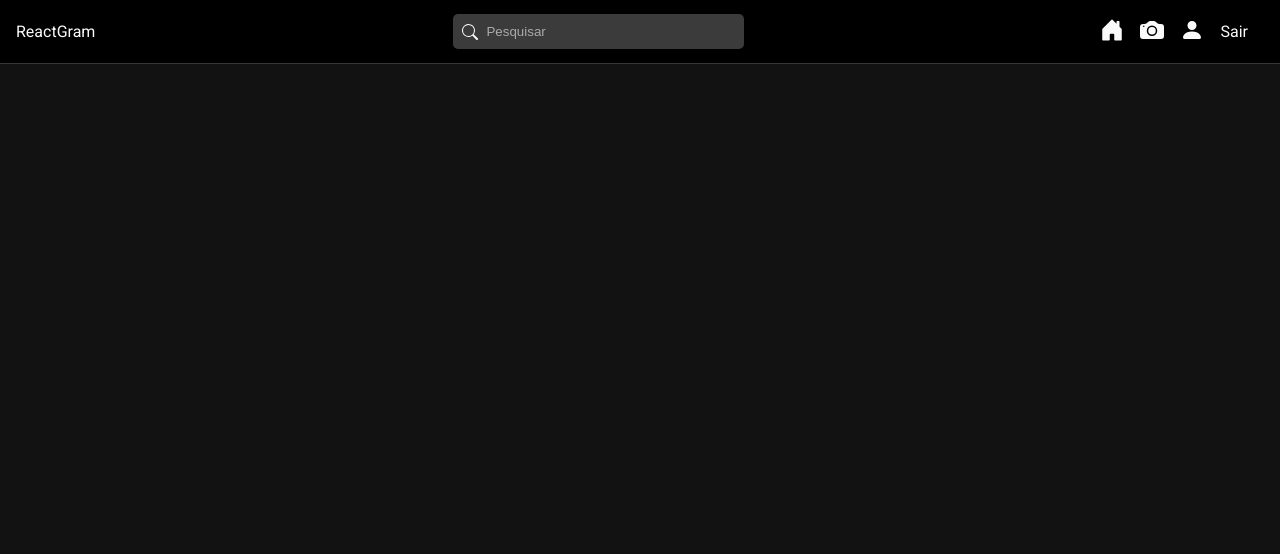
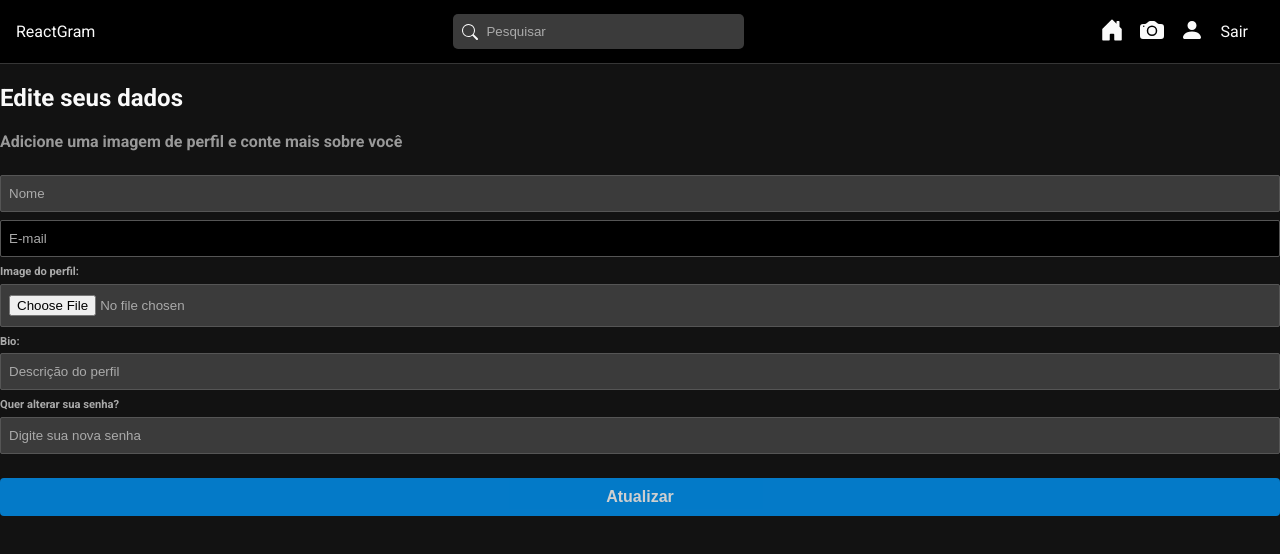
Before and after one commit to alexandrerogeriosn93/project-react-reactgram, a React (Vite) app in the folder frontend/: page /profile in a window 1280 px wide. Before the commit this address had no page. Shown: the top 554 px of the page. Built offline with nearby package versions, Linux system fonts and the light colour scheme; sample sign-in values are in the browser's storage.

Commit message:
feat: create component EditProfile

```diff
--- a/frontend/src/App.jsx
+++ b/frontend/src/App.jsx
@@ -6,6 +6,7 @@
 import { useAuth } from "./hooks/useAuth";
 import Login from "./pages/Auth/Login";
 import Register from "./pages/Auth/Register";
+import EditProfile from "./pages/EditProfile/EditProfile";
 import Home from "./pages/Home/Home";
 
 function App() {
@@ -26,6 +27,10 @@
               element={auth ? <Home /> : <Navigate to="/login" />}
             />
             <Route
+              path="/profile"
+              element={auth ? <EditProfile /> : <Navigate to="/login" />}
+            />
+            <Route
               path="/login"
               element={!auth ? <Login /> : <Navigate to="/" />}
             />
--- /dev/null
+++ b/frontend/src/pages/EditProfile/EditProfile.jsx
@@ -0,0 +1,35 @@
+import "./EditProfile.css";
+
+const EditProfile = () => {
+  const handleSubmit = (e) => {
+    e.preventDefault();
+  };
+
+  return (
+    <div id="edit-profile">
+      <h2>Edite seus dados</h2>
+      <p className="subtitle">
+        Adicione uma imagem de perfil e conte mais sobre você
+      </p>
+      <form onSubmit={handleSubmit}>
+        <input type="text" placeholder="Nome" />
+        <input type="email" placeholder="E-mail" disabled />
+        <label>
+          <span>Image do perfil:</span>
+          <input type="file" />
+        </label>
+        <label>
+          <span>Bio:</span>
+          <input type="text" placeholder="Descrição do perfil" />
+        </label>
+        <label>
+          <span>Quer alterar sua senha?</span>
+          <input type="password" placeholder="Digite sua nova senha" />
+        </label>
+        <input type="submit" value="Atualizar" />
+      </form>
+    </div>
+  );
+};
+
+export default EditProfile;
```
Also changed, not shown: frontend/src/pages/EditProfile/EditProfile.css (added).
